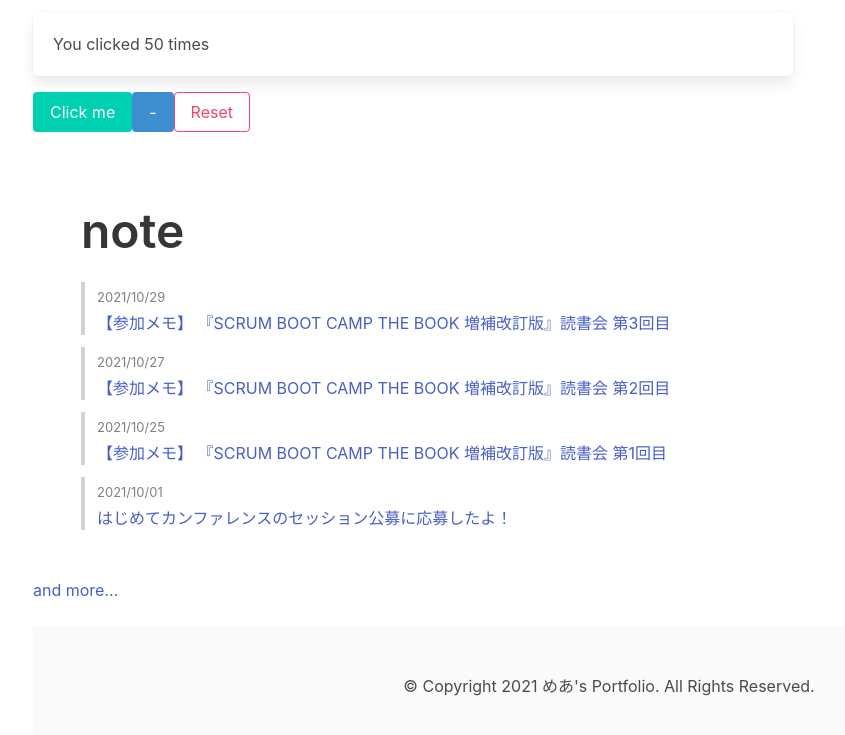
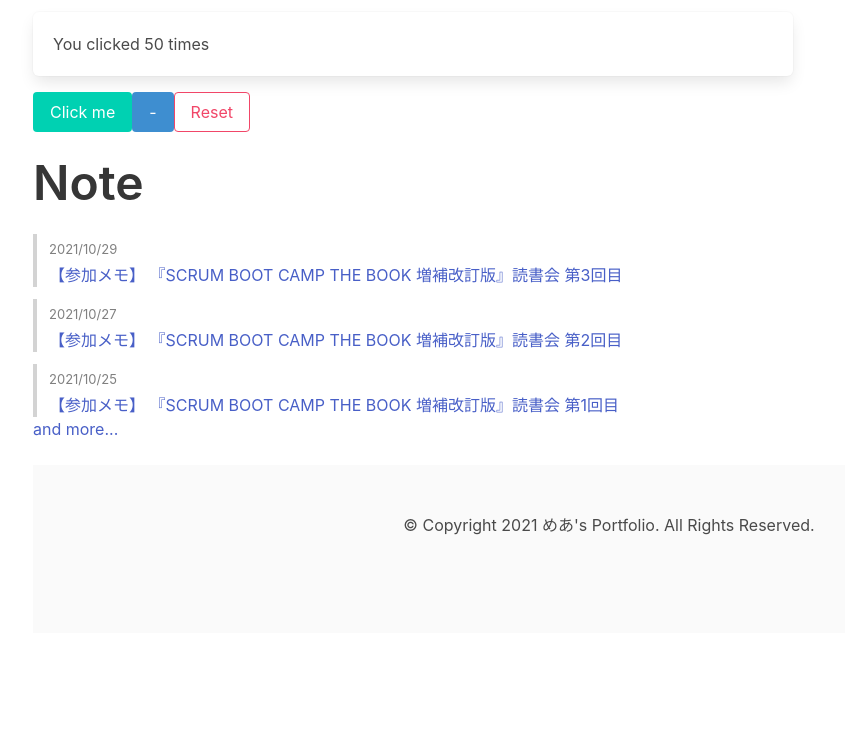
Before and after one commit to maiamea/portfolio, a Gatsby site: page /hello in a window 1280 px wide. Shown: the part 191-926 px from the top of the page, without its empty margins (31-876 px from the left). After the commit the page ends 872 px from the top, so only its background shows below. Built offline with nearby package versions, Linux system fonts and the light colour scheme; Gatsby itself is replaced by a stand-in of ours.

Commit message:
NoteArticlesComponentを汎用化

```diff
--- /dev/null
+++ b/src/components/ArticlesComponent.jsx
@@ -0,0 +1,25 @@
+import React from 'react';
+import { Li, DateStyle, ListTitle } from './ListStyleComponent';
+import { Link } from "gatsby";
+
+const ArticlesComponent = ({title, size, articleLists, linkUrl}) => (
+  <>
+    <h1 className="title is-1">{title}</h1>
+    {articleLists.slice(0, size).map((list) => (
+      <ul>
+        <Li key={list.id}>
+          <a href={list.url}>
+            <DateStyle>{list.date}</DateStyle>
+            <br />
+            <ListTitle>{list.title}</ListTitle>
+          </a>
+        </Li>
+      </ul>
+    ))}
+    {
+      linkUrl ? <Link to={linkUrl}>and more...</Link> : null
+    }
+  </>
+);
+
+export default ArticlesComponent
--- a/src/components/NoteArticlesComponent.jsx
+++ /dev/null
@@ -1,24 +0,0 @@
-import React from 'react';
-import {Li, DateStyle, ListTitle} from './ListStyleComponent';
-import articleLists from '../data/note.json';
-
-// 文字列の日付をDate型に変換してsortに使用
-const DescArticleLists = articleLists.sort((a, b) => Date.parse(b.date) - Date.parse(a.date));
-
-const NoteArticlesComponent = () => (
-  <>
-    {DescArticleLists.map((list) => (
-      <ul>
-        <Li key={list.id}>
-          <a href={list.url}>
-            <DateStyle>{list.date}</DateStyle>
-            <br />
-            <ListTitle>{list.title}</ListTitle>
-          </a>
-        </Li>
-      </ul>
-    ))}
-  </>
-);
-
-export default NoteArticlesComponent
--- a/src/pages/hello.jsx
+++ b/src/pages/hello.jsx
@@ -4,8 +4,10 @@ import ExampleComponent from '../components/ExampleComponent';
 import SiteListsComponent from '../components/SiteListsComponent';
 import { Timeline } from 'react-twitter-widgets';
 import FooterComponent from '../components/FooterComponent';
-import NotePage from './note';
-import { Link } from "gatsby";
+import ArticlesComponent from '../components/ArticlesComponent';
+import noteArticleLists from '../data/note.json';
+// 文字列の日付をDate型に変換してsortに使用
+const noteDescArticleLists = noteArticleLists.sort((a, b) => Date.parse(b.date) - Date.parse(a.date));
 
 const HelloPage = () => {
   return (
@@ -20,8 +22,7 @@ const HelloPage = () => {
               <ExampleComponent initialCount={50}></ExampleComponent>
             </div>
             {/* ExampleComponent({ initialCount: 100}) */}
-            <NotePage />
-            <Link to="/note">and more...</Link>
+            <ArticlesComponent size={3} title="Note" articleLists={noteDescArticleLists} linkUrl={"/note"}/>
           </div>
           <div className="column is-one-third">
             <Timeline
--- a/src/pages/note.jsx
+++ b/src/pages/note.jsx
@@ -1,12 +1,13 @@
 import React from 'react';
-import NoteArticlesComponent from '../components/NoteArticlesComponent';
+import ArticlesComponent from '../components/ArticlesComponent';
+import noteArticleLists from '../data/note.json';
+const noteDescArticleLists = noteArticleLists.sort((a, b) => Date.parse(b.date) - Date.parse(a.date));
 
 const NotePage = () => {
   return (
     <section className="section">
       <main className="container">
-        <h1 className="title is-1">note</h1>
-        <NoteArticlesComponent />
+      <ArticlesComponent size={100} title="Note" articleLists={noteDescArticleLists}/>
       </main>
     </section>
   )
```
